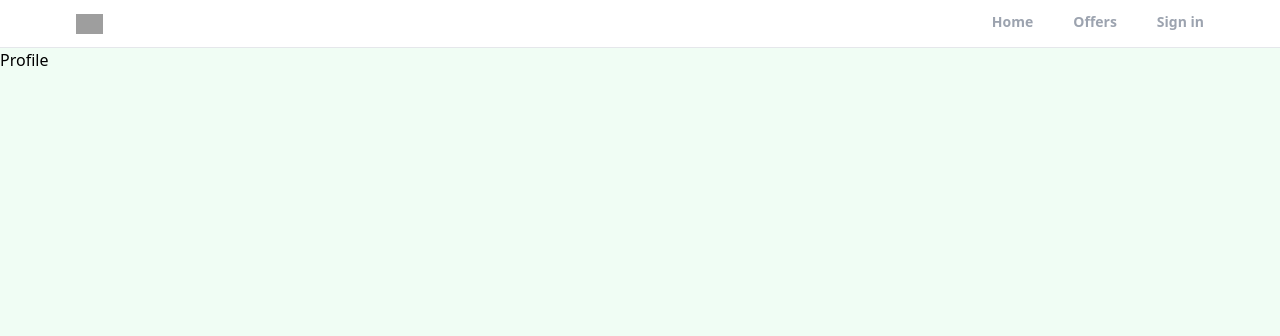
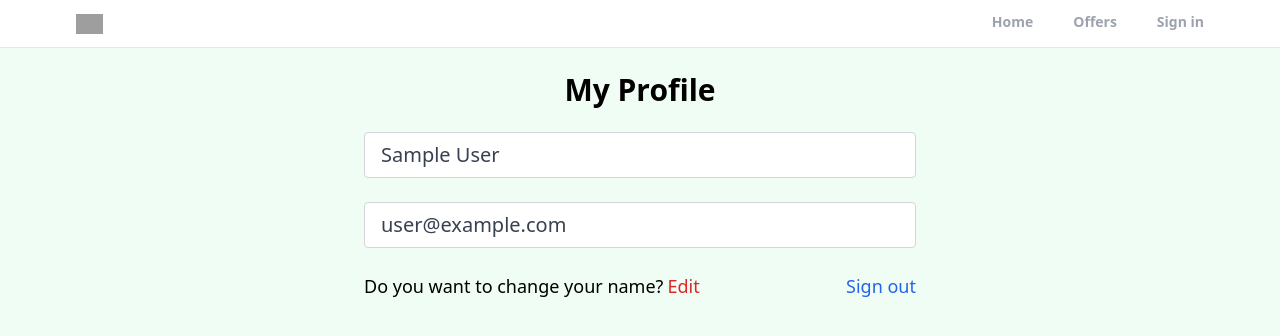
Before and after one commit to dev-enthusias/realtor-clone-react, a React (Create React App) app: page /profile in a window 1280 px wide. Shown: the top 336 px of the page. Built offline with nearby package versions, Linux system fonts and the light colour scheme; no server answers; sample sign-in values are in the browser's storage; grey boxes are pictures that could not be loaded.

Commit message:
created private route and custom hook for the protection of the profile page and added the logout functionality

```diff
--- a/src/App.js
+++ b/src/App.js
@@ -7,6 +7,7 @@
 import Offers from './pages/Offers';
 import Signin from './pages/Signin';
 import Signup from './pages/Signup';
+import PrivateRoute from './components/PrivateRoute';
 import Header from './components/Header';
 
 function App() {
@@ -16,7 +17,9 @@
         <Header />
         <Routes>
           <Route path='/' element={<Home />} />
-          <Route path='/profile' element={<Profile />} />
+          <Route path='/profile' element={<PrivateRoute />}>
+            <Route path='/profile' element={<Profile />} />
+          </Route>
           <Route path='/forgotpassword' element={<ForgotPassword />} />
           <Route path='/offers' element={<Offers />} />
           <Route path='/signin' element={<Signin />} />
--- a/src/components/OAuth.jsx
+++ b/src/components/OAuth.jsx
@@ -29,7 +29,9 @@
 
       navigate('/');
     } catch (error) {
-      toast.error('Authorization by Google failed');
+      toast.error('Authorization by google failed', {
+        toastId: 'error',
+      });
     }
   }
 
--- /dev/null
+++ b/src/components/PrivateRoute.jsx
@@ -0,0 +1,10 @@
+import { Navigate, Outlet } from 'react-router-dom';
+import { useAuthStatus } from '../hooks/useAuthStatus';
+
+export default function PrivateRoute() {
+  const { loggedIn, checkingState } = useAuthStatus();
+  if (checkingState) {
+    return <h3>Loading...</h3>;
+  }
+  return loggedIn ? <Outlet /> : <Navigate to='/signin' />;
+}
--- /dev/null
+++ b/src/hooks/useAuthStatus.jsx
@@ -0,0 +1,18 @@
+import { useEffect, useState } from 'react';
+import { getAuth, onAuthStateChanged } from 'firebase/auth';
+
+export function useAuthStatus() {
+  const [loggedIn, setLoggedIn] = useState(false);
+  const [checkingState, setCheckingState] = useState(true);
+
+  useEffect(() => {
+    const auth = getAuth();
+    onAuthStateChanged(auth, user => {
+      if (user) {
+        setLoggedIn(true);
+      }
+      setCheckingState(false);
+    });
+  }, []);
+  return { loggedIn, checkingState };
+}
--- a/src/pages/ForgotPassword.jsx
+++ b/src/pages/ForgotPassword.jsx
@@ -1,12 +1,30 @@
 import React from 'react';
 import { useState } from 'react';
+import { toast } from 'react-toastify';
 import { Link } from 'react-router-dom';
 import OAuth from '../components/OAuth';
+import { getAuth, sendPasswordResetEmail } from 'firebase/auth';
 
 export default function ForgotPassword() {
   const [email, setEmail] = useState('');
 
   const onChange = e => setEmail(e.target.value);
+
+  async function onSubmit(e) {
+    e.preventDefault();
+
+    try {
+      const auth = getAuth();
+      await sendPasswordResetEmail(auth, email);
+      toast.success('An email was sent', {
+        toastId: 'success',
+      });
+    } catch (error) {
+      toast.error('Please check your email', {
+        toastId: 'error',
+      });
+    }
+  }
 
   return (
     <section>
@@ -20,7 +38,7 @@
           />
         </div>
         <div className='w-full md:w-[67%] lg:w-[40%] lg:ml-20'>
-          <form>
+          <form onSubmit={onSubmit}>
             <input
               className='w-full px-4 py-2 mb-6 text-xl text-gray-500 bg-white border-gray-200 rounded transition ease-in-out'
               type='email'
--- a/src/pages/Profile.jsx
+++ b/src/pages/Profile.jsx
@@ -1,5 +1,60 @@
-import React from 'react';
+import React, { useState } from 'react';
+import { getAuth } from 'firebase/auth';
+import { useNavigate } from 'react-router';
 
 export default function Profile() {
-  return <div>Profile</div>;
+  const auth = getAuth();
+  const navigate = useNavigate();
+  const [formData, setFormData] = useState({
+    name: auth.currentUser.displayName,
+    email: auth.currentUser.email,
+  });
+
+  const onLogOut = () => {
+    auth.signOut();
+    navigate('/');
+  };
+
+  const { name, email } = formData;
+  return (
+    <>
+      <section className='max-w-6xl mx-auto flex justify-center items-center flex-col'>
+        <h1 className='text-3xl text-center mt-6 font-bold'>My Profile</h1>
+        <div className='w-full md:w-[50%] mt-6 px-3'>
+          <form>
+            <input
+              type='text'
+              id='name'
+              value={name}
+              disabled
+              className='w-full px-4 py-2 text-xl text-gray-700 bg-white border border-gray-300 rounded transition ease-in-out mb-6'
+            />
+
+            <input
+              type='email'
+              id='email'
+              value={email}
+              disabled
+              className='w-full px-4 py-2 text-xl text-gray-700 bg-white border border-gray-300 rounded transition ease-in-out mb-6'
+            />
+
+            <div className='flex justify-between whitespace-nowrap text-sm sm:text-lg'>
+              <p className='flex items-center mb-6'>
+                Do you want to change your name?{' '}
+                <span className='text-red-600 hover:text-red-700 transition ease-in-out d duration-200 ml-1 cursor-pointer'>
+                  Edit
+                </span>
+              </p>
+              <p
+                onClick={onLogOut}
+                className='text-blue-600 hover:text-blue-800 transition duration-200 ease-in-out cursor-pointer'
+              >
+                Sign out
+              </p>
+            </div>
+          </form>
+        </div>
+      </section>
+    </>
+  );
 }
--- a/src/pages/Signup.jsx
+++ b/src/pages/Signup.jsx
@@ -23,7 +23,7 @@
 
   const { name, email, password } = formData;
 
-  const navigate = useNavigate()
+  const navigate = useNavigate();
 
   //React Input Control Function
   function onChange(e) {
@@ -55,11 +55,15 @@
 
       await setDoc(doc(db, 'users', user.uid), formDataCopy);
 
-      toast.success('Account successfully created')
+      toast.success('Account successfully created', {
+        toastId: 'success',
+      });
 
-      navigate('/')
+      navigate('/');
     } catch (error) {
-      toast.error("Something went wrong with the registeration")
+      toast.error('Something went wrong with the registeration', {
+        toastId: 'error',
+      });
     }
   }
 
```
